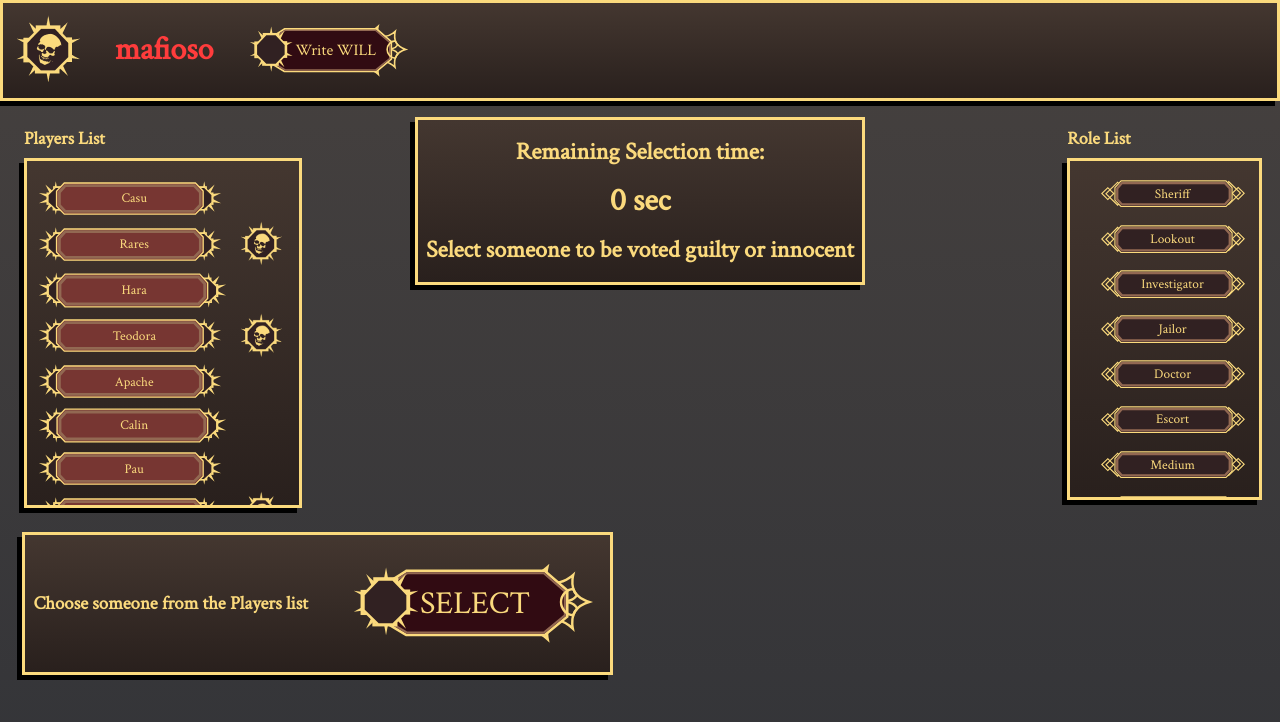
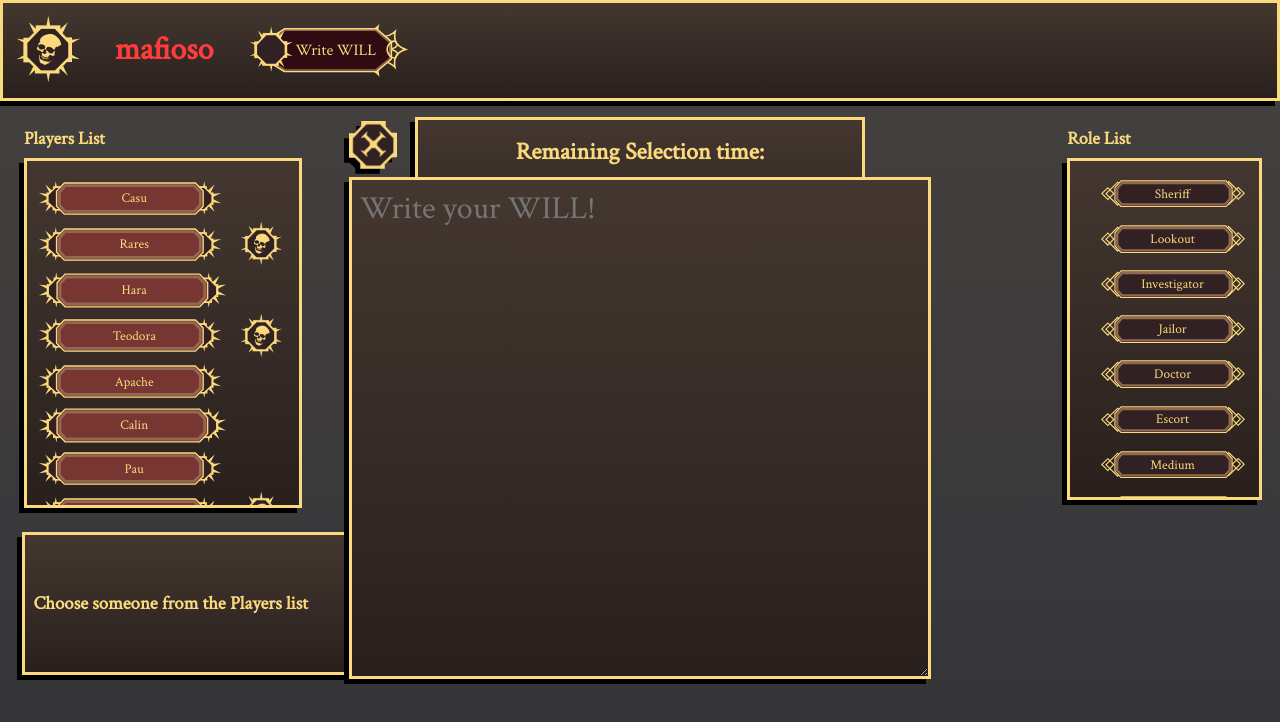
Before and after one commit to maxileo/IP_Design, a React (Create React App) app in the folder Code/town-of-salem/: page / in a window 1280 px wide. Both pictures are taken after a click on the button "Write WILL". Shown: the top 722 px of the page. Built offline with nearby package versions, Linux system fonts and the light colour scheme.

Commit message:
mai trebuie rezolvata faza cu getName

```diff
--- a/Code/town-of-salem/src/components/Navbar.js
+++ b/Code/town-of-salem/src/components/Navbar.js
@@ -1,20 +1,27 @@
 import React from "react";
 import styles from "../css/navbar.module.css";
+import Will from "./Will";
 
-function navbar(props) {
+function handleWillClick() {
+  let descriptionElement = document.getElementById(styles.willContainer);
+  descriptionElement.style.display = "flex";
+}
+function handleCloseDescriptionClick() {
+  let descriptionElement = document.getElementById(styles.willContainer);
+  descriptionElement.style.display = "none";
+}
+
+function Navbar(props) {
+  let roleColor;
   if (props.roleName == "mafioso" || props.roleName == "godfather") {
-    return (
-      <div className={styles.navbarContainer}>
-        <div className={styles.picture}>
-          <img src="../media/dead.png" alt="profile" />
-        </div>
-        <h1 id={styles.Txt}>{props.userName}</h1>
-        <h1 id={styles.mafiaTxt}>{props.roleName}</h1>
-        <div className={styles.writeWillButton}>
-          <button id={styles.willAction}>Write WILL</button>
-        </div>
-      </div>
-    );
+    roleColor = styles.mafiaTxt;
+  } else if (
+    props.roleName == "framer" ||
+    props.roleName == "serialKiller" ||
+    props.roleName == "executioner" ||
+    props.roleName == "jester"
+  ) {
+    roleColor = styles.neutralTxt;
   } else if (
     props.roleName == "sheriff" ||
     props.roleName == "lookout" ||
@@ -24,36 +31,39 @@ function navbar(props) {
     props.roleName == "escort" ||
     props.roleName == "medium"
   ) {
-    return (
+    roleColor = styles.townTxt;
+  }
+  return (
+    //  {navbar}
+    <div>
       <div className={styles.navbarContainer}>
         <div className={styles.picture}>
           <img src="../media/dead.png" alt="profile" />
         </div>
         <h1 id={styles.Txt}>{props.userName}</h1>
-        <h1 id={styles.townTxt}>{props.roleName}</h1>
+        <h1 className={roleColor}>{props.roleName}</h1>
         <div className={styles.writeWillButton}>
-          <button id={styles.willAction}>Write WILL</button>
+          <button id={styles.willAction} onClick={(e) => handleWillClick()}>
+            Write WILL
+          </button>
         </div>
       </div>
-    );
-  } else if (
-    props.roleName == "framer" ||
-    props.roleName == "serialKiller" ||
-    props.roleName == "executioner" ||
-    props.roleName == "jester"
-  ) {
-    return (
-      <div className={styles.navbarContainer}>
-        <div className={styles.picture}>
-          <img src="../media/dead.png" alt="profile" />
-        </div>
-        <h1 id={styles.Txt}>{props.userName}</h1>
-        <h1 id={styles.neutralTxt}>{props.roleName}</h1>
-        <div className={styles.writeWillButton}>
-          <button id={styles.willAction}>Write WILL</button>
-        </div>
+
+      {/* {will} */}
+      <div id={styles.willContainer} style={{ display: "none" }}>
+        <input
+          onClick={(e) => handleCloseDescriptionClick()}
+          id={styles.closeWill}
+          type="image"
+          src="/media/close.png"
+          alt=""
+        ></input>
+        <textarea
+          placeholder="Write your WILL!"
+          id={styles.willText}
+        ></textarea>
       </div>
-    );
-  }
+    </div>
+  );
 }
-export default navbar;
+export default Navbar;
--- a/Code/town-of-salem/src/components/RoleList.js
+++ b/Code/town-of-salem/src/components/RoleList.js
@@ -1,34 +1,36 @@
-import Role from './Role.js';
-import styles from '../css/roles.module.css';
+import Role from "./Role.js";
+import styles from "../css/roles.module.css";
 
 // lista de Roluri
 
-function handleCloseDescriptionClick()
-{
+function handleCloseDescriptionClick() {
   let descriptionElement = document.getElementById(styles.descriptionContainer);
   descriptionElement.style.display = "none";
 }
 
-function RoleList(props)
-{
+function RoleList(props) {
   let rolesList = props.rolesList;
 
   return (
     <div className={styles.roleDescriptionContainer}>
-
       {/* descrierea rolurilor */}
-            <div id={styles.descriptionContainer} style={{display: "none"}}>
+      <div id={styles.descriptionContainer} style={{ display: "none" }}>
         <div className={styles.uiDescriptionContainer}>
           <input
-                        onClick={e => handleCloseDescriptionClick()}
-                        id={styles.closeDescription} type="image" src='/media/close.png' alt=''>
-                    </input>
+            onClick={(e) => handleCloseDescriptionClick()}
+            id={styles.closeDescription}
+            type="image"
+            src="/media/close.png"
+            alt=""
+          ></input>
           <h3 id={styles.descriptionTxt}>Role</h3>
         </div>
         <div id={styles.roleDescription}>
           <div id={styles.roleAlignment}>
             <h4 id={styles.alignmentTxt}>Alignment</h4>
-                        <div id={styles.alignmentDescription}>This is the alignment of role.</div>
+            <div id={styles.alignmentDescription}>
+              This is the alignment of role.
+            </div>
           </div>
           <div id={styles.roleGoal}>
             <h4 id={styles.goalTxt}>Goal</h4>
@@ -36,13 +38,16 @@ function RoleList(props)
           </div>
           <div id={styles.roleAbilities}>
             <h4 id={styles.abilitiesTxt}>Abillities</h4>
-                        <div id={styles.abilitiesDescription}>This is the ability of role.</div>
+            <div id={styles.abilitiesDescription}>
+              This is the ability of role.
+            </div>
           </div>
           <div id={styles.roleAttributes}>
             <h4 id={styles.attributesTxt}>Attributes</h4>
-                        <div id={styles.attributesDescription}>These are the attributes of role.</div>
+            <div id={styles.attributesDescription}>
+              These are the attributes of role.
             </div>
-
+          </div>
         </div>
       </div>
 
@@ -50,10 +55,11 @@ function RoleList(props)
       <div className={styles.roleListContainerDiv}>
         <h3 id={styles.rolesTxt}>Role List</h3>
         <div className={styles.roleListContainer}>
-                    {rolesList.map((role) => <Role key={role.id} role={role} />)}
+          {rolesList.map((role) => (
+            <Role key={role.id} role={role} />
+          ))}
         </div>
       </div>
-
     </div>
   );
 }
--- /dev/null
+++ b/Code/town-of-salem/src/components/Will.js
@@ -0,0 +1,6 @@
+import React from "react";
+import styles from "../css/will.module.css";
+
+function Will(props) {}
+
+export default Will;
--- a/Code/town-of-salem/src/css/navbar.module.css
+++ b/Code/town-of-salem/src/css/navbar.module.css
@@ -11,19 +11,19 @@
   margin-right: 10px;
 }
 
-#townTxt {
+.townTxt {
   color: #67e778;
   margin-left: 10px;
   margin-right: 10px;
 }
 
-#mafiaTxt {
+.mafiaTxt {
   color: #ff3c3c;
   margin-left: 10px;
   margin-right: 10px;
 }
 
-#neutralTxt {
+.neutralTxt {
   color: #b9b9b9;
   margin-left: 10px;
   margin-right: 10px;
@@ -110,3 +110,42 @@
 #willAction:hover {
   transform: scale(1.05);
 }
+
+#willContainer {
+  display: flex;
+  position: absolute;
+  z-index: 1;
+  flex-direction: column;
+  top: 50%;
+  left: 50%;
+  transform: translate(-50%, -50%);
+}
+
+#closeWill {
+  max-width: 3rem;
+  max-height: 3rem;
+  display: flex;
+  filter: drop-shadow(-5px 5px 0px #000);
+  margin-bottom: 0.5rem;
+}
+
+#closeWill:hover {
+  transform: scale(1.1);
+}
+
+#willText {
+  border: 3px solid #fbda7d;
+  background: rgb(68, 55, 48);
+  background: linear-gradient(
+    180deg,
+    rgba(68, 55, 48, 1) 0%,
+    rgba(41, 32, 29, 1) 100%
+  );
+  color: #fbda7d;
+  font-size: 200%;
+
+  width: 35rem;
+  height: 30rem;
+  padding: 0.5rem;
+  filter: drop-shadow(-5px 5px 0px #000);
+}
--- a/Code/town-of-salem/src/css/roles.module.css
+++ b/Code/town-of-salem/src/css/roles.module.css
@@ -1,25 +1,29 @@
-@import url('https://fonts.googleapis.com/css2?family=Crimson+Text&display=swap');
+@import url("https://fonts.googleapis.com/css2?family=Crimson+Text&display=swap");
 
-*{
-    font-family: 'Crimson Text', serif;
+* {
+  font-family: "Crimson Text", serif;
 }
 
-.roleListContainerDiv{
+.roleListContainerDiv {
   padding: 0.5rem;
   margin-left: 1rem;
 }
 
-#rolesTxt{
+#rolesTxt {
   font-size: large;
   margin-bottom: 0.5rem;
 
-    color: #FBDA7D;
+  color: #fbda7d;
 }
 
-.roleListContainer{
-    border: 3px solid #FBDA7D;
-    background: rgb(68,55,48);
-    background: linear-gradient(180deg, rgba(68,55,48,1) 0%, rgba(41,32,29,1) 100%);
+.roleListContainer {
+  border: 3px solid #fbda7d;
+  background: rgb(68, 55, 48);
+  background: linear-gradient(
+    180deg,
+    rgba(68, 55, 48, 1) 0%,
+    rgba(41, 32, 29, 1) 100%
+  );
 
   max-width: 15rem;
   padding: 0.5rem;
@@ -30,7 +34,7 @@
 }
 
 .roleListContainer::-webkit-scrollbar-track {
-    border: 2px solid rgb(20,15,0);
+  border: 2px solid rgb(20, 15, 0);
   background-color: rgb(55, 46, 46);
   border-radius: 1rem;
 }
@@ -45,24 +49,24 @@
   border: 2px solid #000;
 }
 
-.roleContainer{
+.roleContainer {
   display: flex;
   flex-direction: row;
   align-items: center;
 }
 
-.listRole{
+.listRole {
   padding: 0.3rem;
   padding-left: 2rem;
   padding-right: 2rem;
   min-width: 9rem;
   background-color: transparent;
 
-    background-image: url('../svg/role.svg');
+  background-image: url("../svg/role.svg");
   background-size: cover;
   background-repeat: no-repeat;
 
-    color: #FBDA7D;
+  color: #fbda7d;
   border: none;
   outline: none;
 
@@ -71,82 +75,89 @@
   cursor: pointer;
 }
 
-.listRole:hover{
+.listRole:hover {
   transform: scale(1.1);
 }
 
-
-.roleDescriptionContainer{
+.roleDescriptionContainer {
   display: flex;
   flex-direction: row;
   margin-right: 10px;
 }
 
-.descriptionContainer{
+.descriptionContainer {
   display: flex;
   flex-direction: column;
   padding: 0.4rem;
   margin-left: 1rem;
   margin-top: 0.3rem;
 }
-.descriptionContainer:hover{
-    background-image: radial-gradient(circle, rgba(197,54,26,1) 0%, rgba(161,67,24,0.4206932773109243) 68%, rgba(255,199,181,0) 100%);
+.descriptionContainer:hover {
+  background-image: radial-gradient(
+    circle,
+    rgba(197, 54, 26, 1) 0%,
+    rgba(161, 67, 24, 0.4206932773109243) 68%,
+    rgba(255, 199, 181, 0) 100%
+  );
 }
 
-.uiDescriptionContainer{
+.uiDescriptionContainer {
   display: flex;
   flex-direction: row;
   align-items: center;
 }
 
-#closeDescription{
+#closeDescription {
   max-width: 2rem;
   max-height: 2rem;
 
   filter: drop-shadow(-5px 5px 0px #000);
 }
 
-#closeDescription:hover{
+#closeDescription:hover {
   transform: scale(1.1);
 }
 
-#descriptionTxt{
+#descriptionTxt {
   margin-bottom: 0.5rem;
   margin-left: 0.5rem;
 
-    color: #FBDA7D;
+  color: #fbda7d;
 }
 
-#roleDescription{
-    border: 3px solid #FBDA7D;
-    background: rgb(68,55,48);
-    background: linear-gradient(180deg, rgba(68,55,48,1) 0%, rgba(41,32,29,1) 100%);
+#roleDescription {
+  border: 3px solid #fbda7d;
+  background: rgb(68, 55, 48);
+  background: linear-gradient(
+    180deg,
+    rgba(68, 55, 48, 1) 0%,
+    rgba(41, 32, 29, 1) 100%
+  );
 
   width: 14rem;
   height: auto;
   padding: 0.5rem;
   filter: drop-shadow(-5px 5px 0px #000);
 
-    color: #FBDA7D;
+  color: #fbda7d;
 }
 
-#alignmentTxt{
-
-    color: #FF3C3C;
-    margin:0;
-}
-
-#goalTxt{
-    color: #FF3C3C;
+#alignmentTxt {
+  color: #ff3c3c;
   margin: 0;
 }
 
-#abilitiesTxt{
-    color: #FF3C3C;
+#goalTxt {
+  color: #ff3c3c;
   margin: 0;
 }
 
-#attributesTxt{
-    color: #FF3C3C;
+#abilitiesTxt {
+  color: #ff3c3c;
   margin: 0;
 }
+
+#attributesTxt {
+  color: #ff3c3c;
+  margin: 0;
+}
```
Also changed, not shown: Code/town-of-salem/src/css/will.module.css (added). Lines whose indentation alone changed are shown as unchanged.
